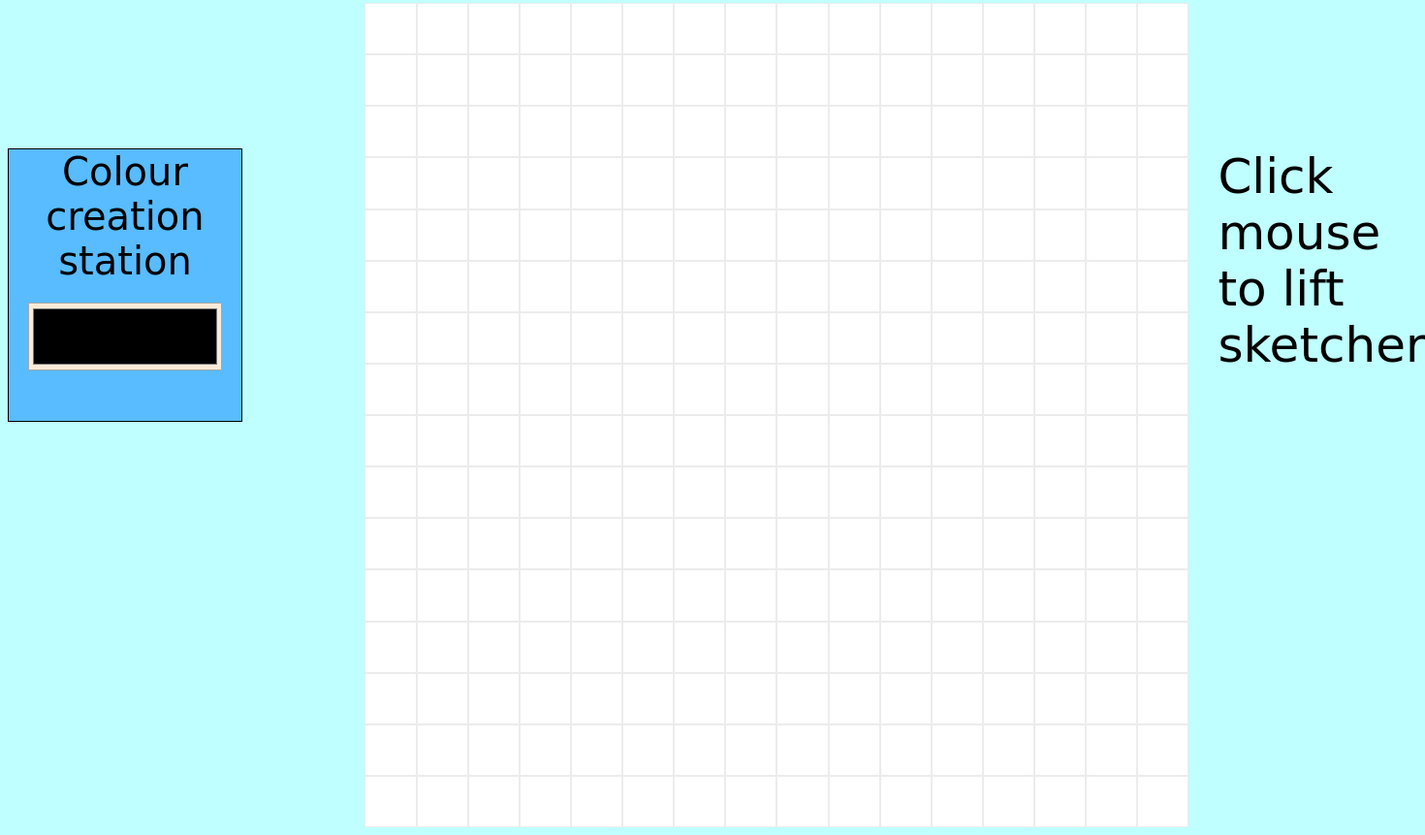
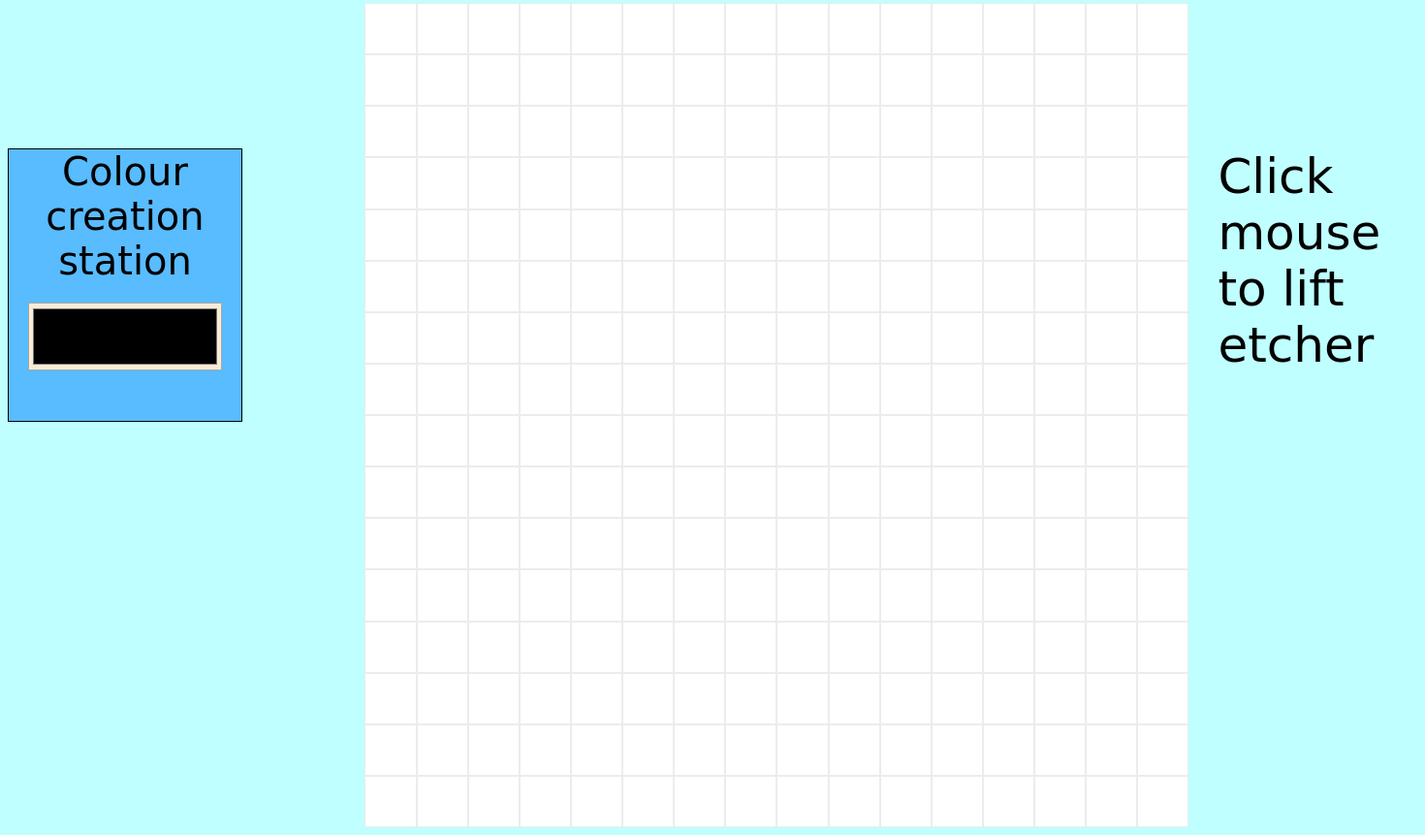
Before and after one commit to cmart152/etch-a-sketch, a plain HTML site: page index.html in a window 1280 px wide. Shown: the part 262-1123 px from the top of the page at 97% size, 1470 px wide, since content can reach past the window. Drawn offline with Linux system fonts and the light colour scheme; a web font is replaced by a local one.

Commit message:
minor tweak to instructions

```diff
--- a/index.html
+++ b/index.html
@@ -26,7 +26,7 @@
     </div >
     <div id='gridBox' class='gridBox2'>
     </div>
-    <div class='instructions'>Click mouse to lift sketcher</div>
+    <div class='instructions'>Click mouse to lift etcher</div>
 
 </div>
 
```
